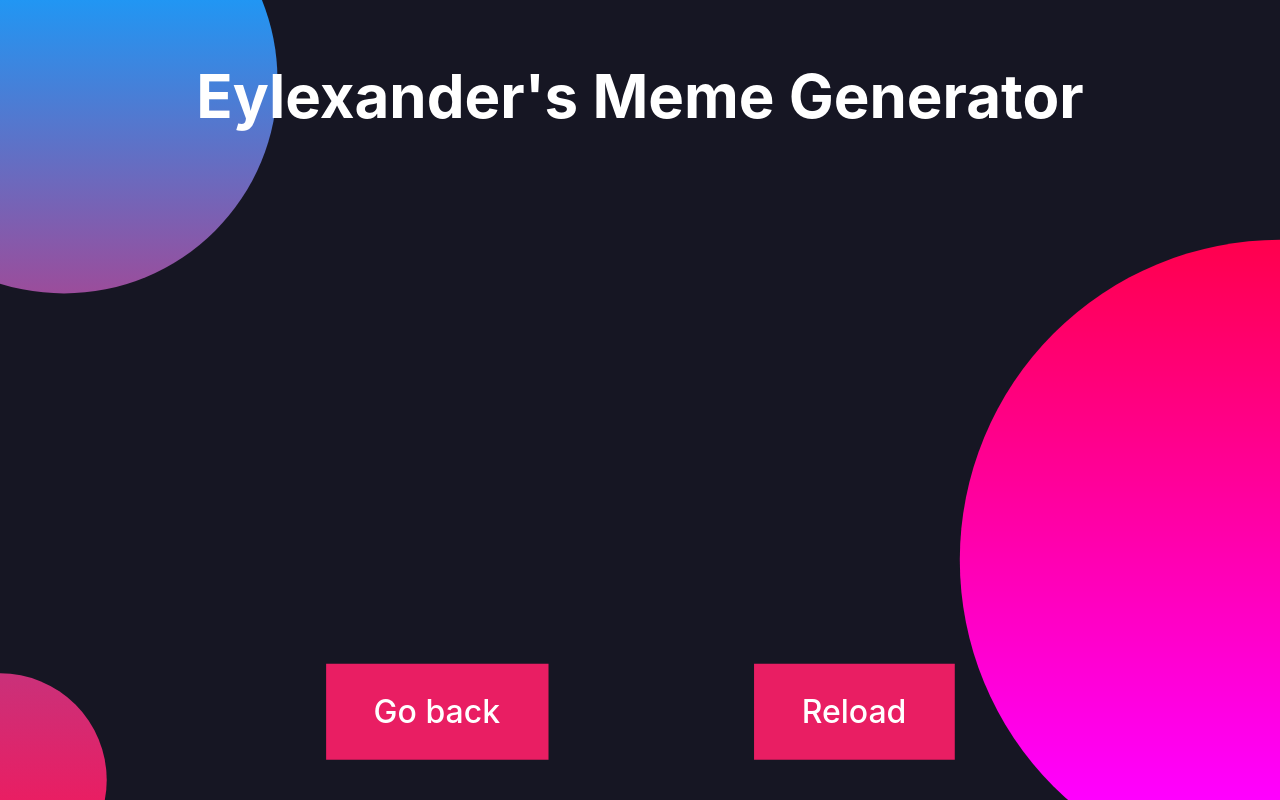
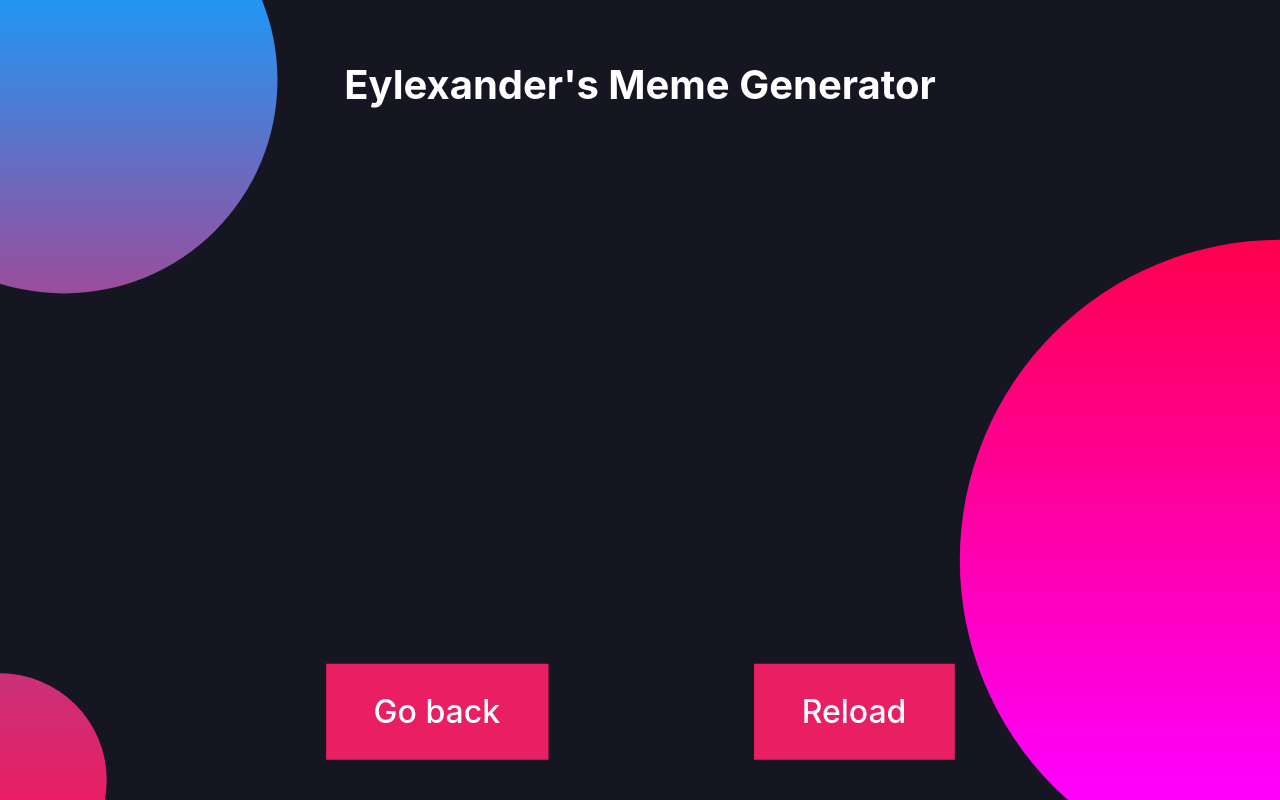
Before and after one commit to Eylexander/Project-2B-memes, a website: page index.html in a window 1280 px wide. Drawn offline with Linux system fonts and the light colour scheme; no server answers.

Commit message:
Update style.css

```diff
--- a/tools/style.css
+++ b/tools/style.css
@@ -27,7 +27,7 @@ body{
 }
 h1{
     color: #fff;
-    font-size: 7.5vh;
+    font-size: 5vh;
     font-weight: 700;
     font-family: inherit;
     text-align: center;
```
